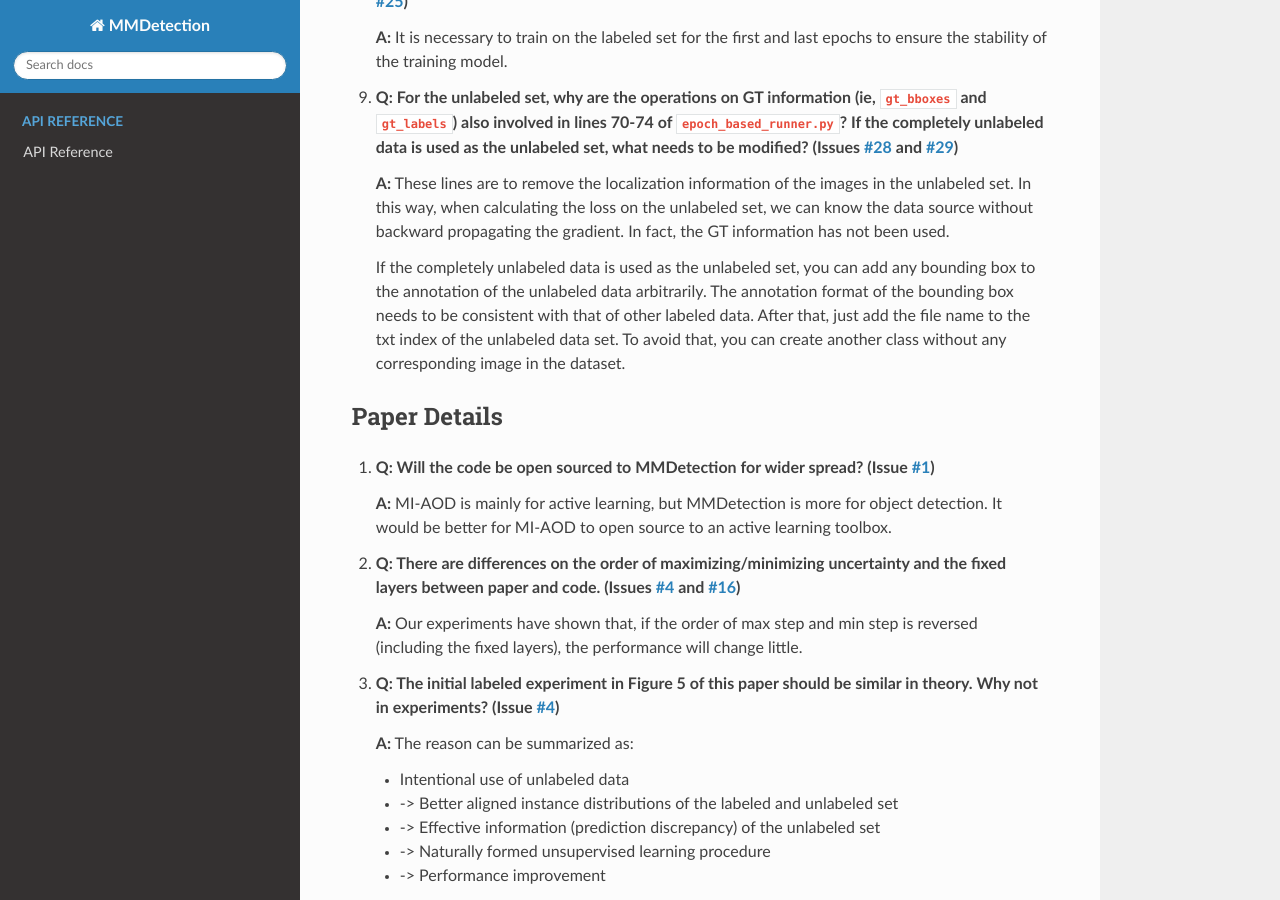
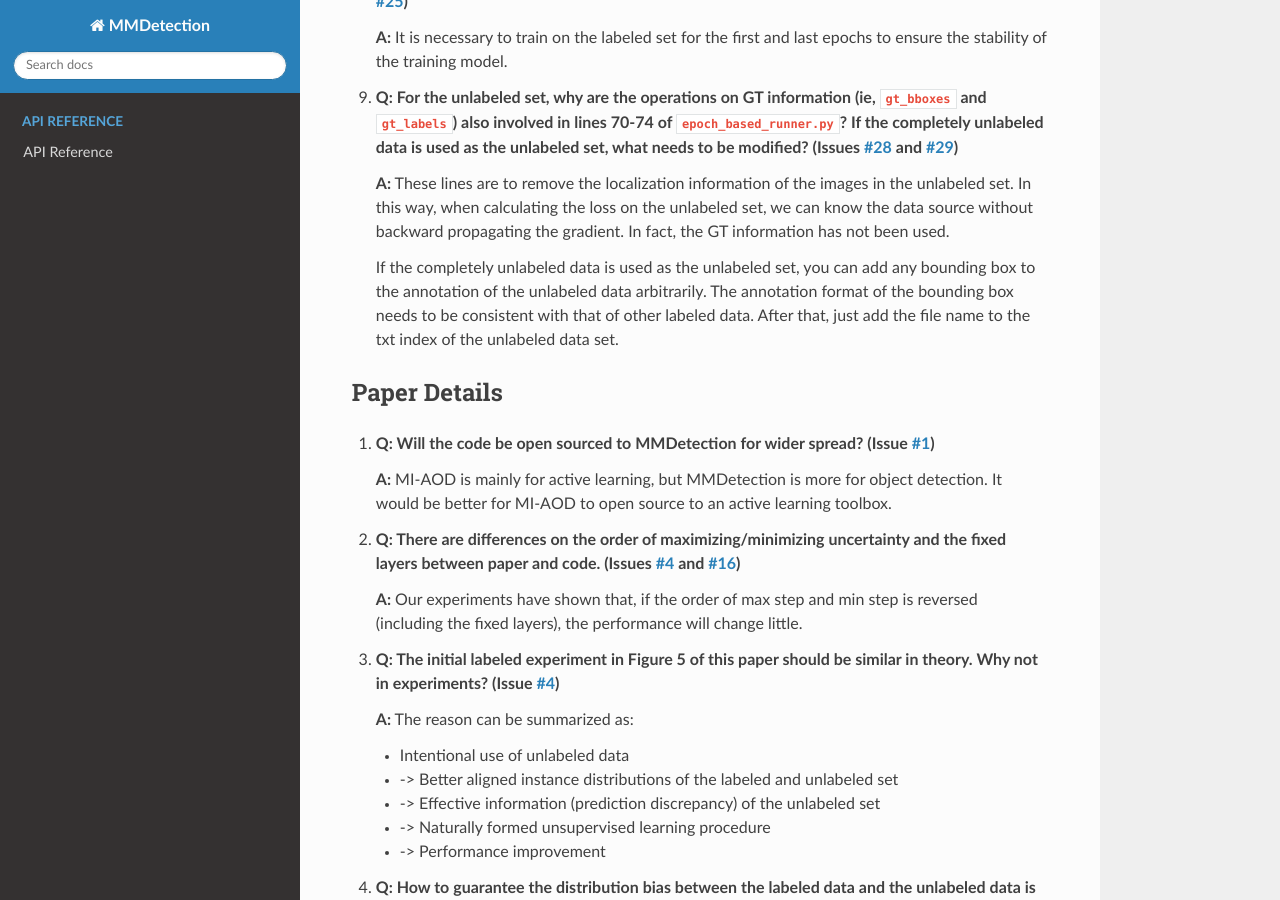
Before and after one commit to yuantn/MI-AOD, a Sphinx documentation site: the page built from docs/FAQ.md, in a window 1280 px wide and 900 px high, scrolled down 2556 px. Built offline with Sphinx 7.4.7 and the Read the Docs theme 2.0.0, drawn with Linux system fonts in a browser that asks for light colours; pages that are not in the unit, such as notebooks, are missing from menus.

Commit message:
Update FAQ.md

```diff
--- a/docs/FAQ.md
+++ b/docs/FAQ.md
@@ -123,7 +123,6 @@ The open issues are not included here for now, just in case someone will ask fur
     If the completely unlabeled data is used as the unlabeled set, you can add any bounding box to the annotation of the unlabeled data arbitrarily.
     The annotation format of the bounding box needs to be consistent with that of other labeled data.
     After that, just add the file name to the txt index of the unlabeled data set.
-    To avoid that, you can create another class without any corresponding image in the dataset.
 
 
 ## Paper Details
```
